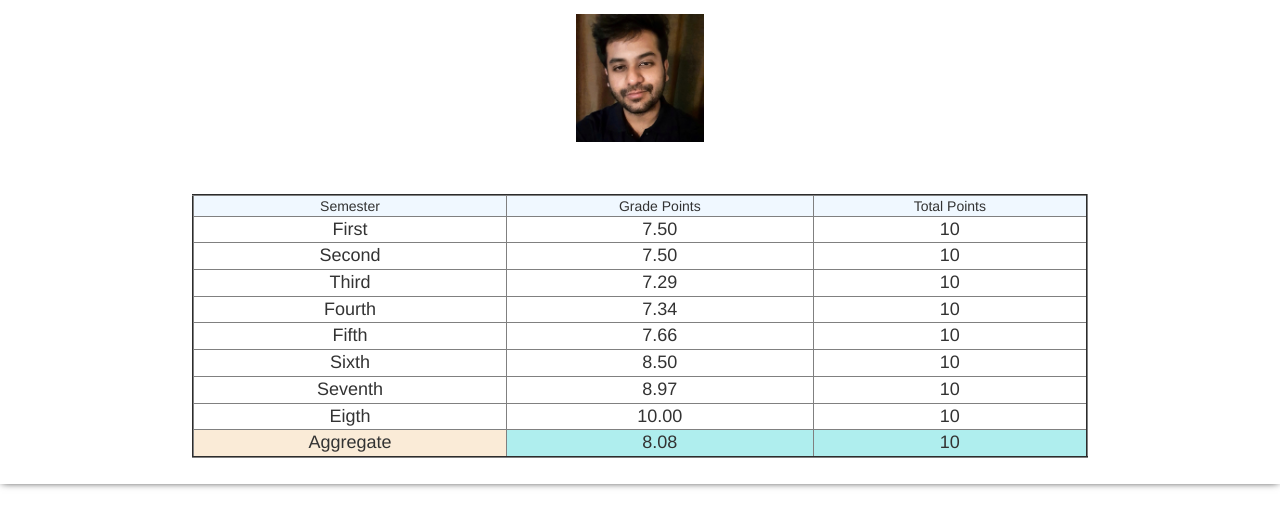
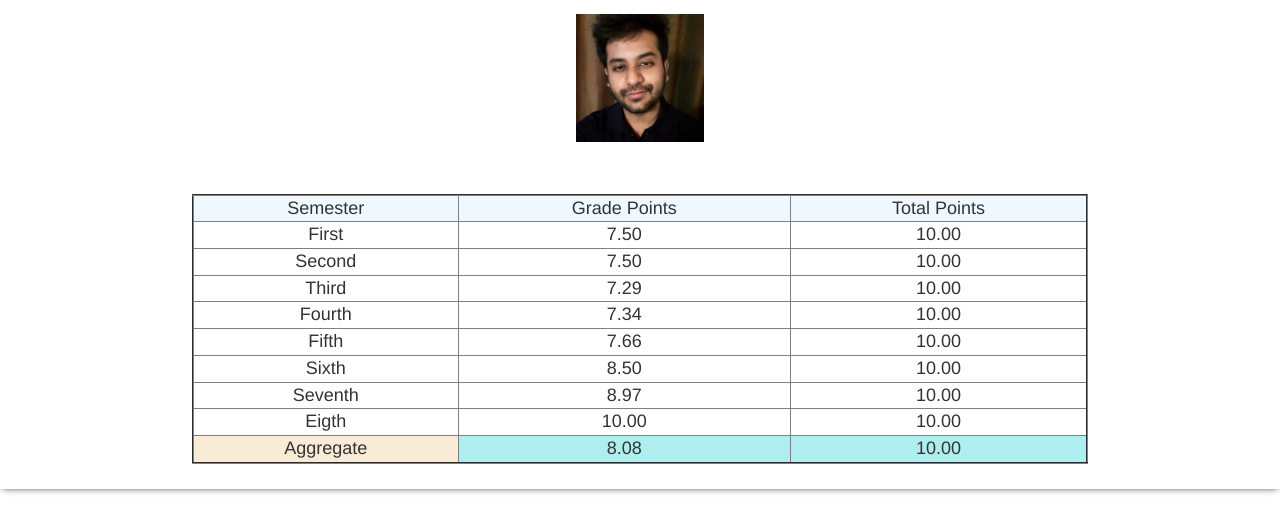
Before and after one commit to pratyushatmindfire/marksheet, a plain HTML site: page marksheetpage.html in a window 1280 px wide. Shown: the part 166-698 px from the top of the page. Drawn offline with nearby package versions, Linux system fonts and the light colour scheme.

Commit message:
Corrected some typo, added font styling to header

```diff
--- a/marksheetpage.html
+++ b/marksheetpage.html
@@ -14,54 +14,54 @@
 	<table border="2" style="margin-top: 4%; width: 70%; margin-left: 15%;">
 	<tbody>
 		<tr>
-			<td style="background-color: aliceblue;"> Semester </td>
-			<td style="background-color: aliceblue;"> Grade Points </td>
-			<td style="background-color: aliceblue;"> Total Points </td>
+			<td style="background-color: aliceblue; font-size: large"> Semester </td>
+			<td style="background-color: aliceblue; font-size: large"> Grade Points </td>
+			<td style="background-color: aliceblue; font-size: large"> Total Points </td>
 		</tr>
 		<tr>
 			<td style="font-size: large"> First </td>
 			<td style="font-size: large"> 7.50 </td>
-			<td style="font-size: large"> 10 </td>
+			<td style="font-size: large"> 10.00 </td>
 		</tr>
 		<tr>
 			<td style="font-size: large"> Second </td>
 			<td style="font-size: large"> 7.50 </td>
-			<td style="font-size: large"> 10 </td>
+			<td style="font-size: large"> 10.00 </td>
 		</tr>
 		<tr>
 			<td style="font-size: large"> Third </td>
 			<td style="font-size: large"> 7.29 </td>
-			<td style="font-size: large"> 10 </td>
+			<td style="font-size: large"> 10.00 </td>
 		</tr>
 		<tr>
 			<td style="font-size: large"> Fourth </td>
 			<td style="font-size: large"> 7.34 </td>
-			<td style="font-size: large"> 10 </td>
+			<td style="font-size: large"> 10.00 </td>
 		</tr>
 		<tr>
 			<td style="font-size: large"> Fifth </td>
 			<td style="font-size: large"> 7.66 </td>
-			<td style="font-size: large"> 10 </td>
+			<td style="font-size: large"> 10.00 </td>
 		</tr>
 		<tr>
 			<td style="font-size: large"> Sixth </td>
 			<td style="font-size: large"> 8.50 </td>
-			<td style="font-size: large"> 10 </td>
+			<td style="font-size: large"> 10.00 </td>
 		</tr>
 		<tr>
 			<td style="font-size: large"> Seventh</td>
 			<td style="font-size: large"> 8.97 </td>
-			<td style="font-size: large"> 10 </td>
+			<td style="font-size: large"> 10.00 </td>
 		</tr>
 		<tr>
 			<td style="font-size: large"> Eigth </td>
 			<td style="font-size: large"> 10.00 </td>
-			<td style="font-size: large"> 10 </td>
+			<td style="font-size: large"> 10.00 </td>
 		</tr>
 		<tr>
 			<td style="background-color: antiquewhite; font-size: large"> Aggregate </td>
 			<td style="background-color: paleturquoise; font-size: large"> 8.08 </td>
-			<td style="background-color: paleturquoise; font-size: large"> 10 </td>
+			<td style="background-color: paleturquoise; font-size: large"> 10.00 </td>
 		</tr>
 	</tbody>
 </table>
```
